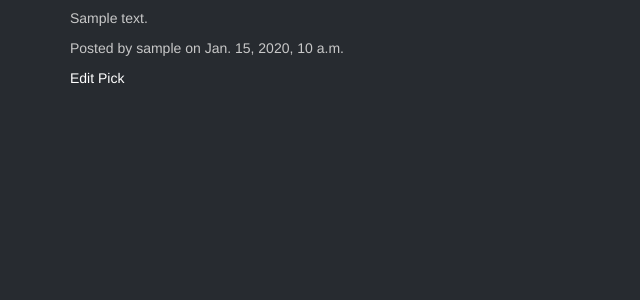
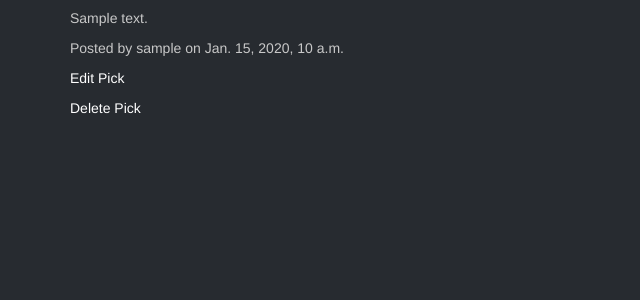
Before and after one commit to pdibuono/gambling_forum, a Django app: page /pick/1/ in a window 1280 px wide. Shown: the part 142-442 px from the top of the page, without its empty margins (0-640 px from the left). Run offline with Django 3.2, Linux system fonts and the light colour scheme; a user stored in the database is signed in; tables that the repository leaves empty hold one stand-in row (values such as "Sample post"); some libraries are stand-ins or nearby versions.

Commit message:
Add pick delete view

```diff
--- a/core/urls.py
+++ b/core/urls.py
@@ -9,4 +9,5 @@ urlpatterns = patterns('',
      url(r'pick/$', PickListView.as_view(), name='pick_list'),
      url(r'pick/(?P<pk>\d+)/$', PickDetailView.as_view(), name='pick_detail'),
      url(r'^pick/update/(?P<pk>\d+)/$', PickUpdateView.as_view(), name='pick_update'),
+     url(r'^pick/delete/(?P<pk>\d+)/$', PickDeleteView.as_view(), name='pick_delete'),
 )
--- a/core/views.py
+++ b/core/views.py
@@ -1,5 +1,5 @@
 from django.shortcuts import render
-from django.views.generic import TemplateView, CreateView, ListView, DetailView, UpdateView
+from django.views.generic import TemplateView, CreateView, ListView, DetailView, UpdateView, DeleteView
 from django.core.urlresolvers import reverse_lazy
 from .models import *
 
@@ -30,3 +30,8 @@ class PickUpdateView(UpdateView):
     model = Pick
     template_name = 'pick/pick_form.html'
     fields = ['sport', 'description']
+
+class PickDeleteView(DeleteView):
+    model = Pick
+    template_name = 'pick/pick_confirm_delete.html'
+    success_url = reverse_lazy('pick_list')
--- a/templates/pick/pick_detail.html
+++ b/templates/pick/pick_detail.html
@@ -5,5 +5,6 @@
   <p>Posted by {{ pick.user.username }} on {{ pick.created_at }}</p>
 {% if pick.user == user %}
 <p><a href="{% url 'pick_update' pk=pick.id %}">Edit Pick</a></p>
+<p><a href="{% url 'pick_delete' pk=pick.id %}">Delete Pick</a></p>
 {% endif %}
 {% endblock %}
```
Also changed, not shown: templates/pick/pick_confirm_delete.html (added, +8 -0 lines).
